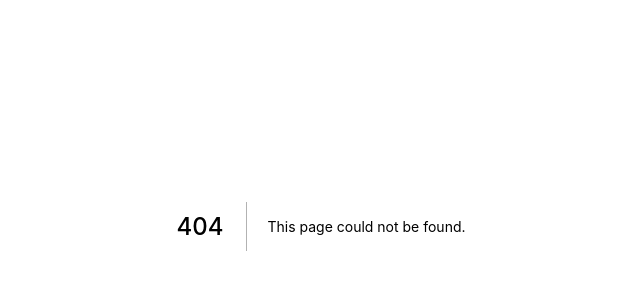
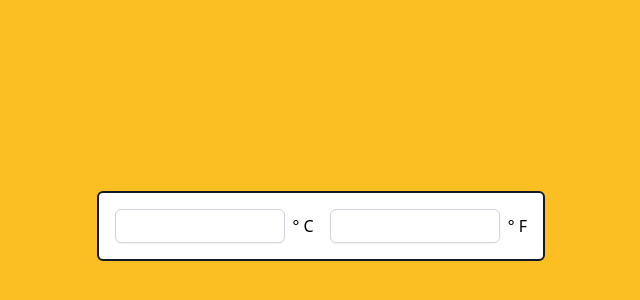
Before and after one commit to mohamedmagdy17593/useReducer-7gui, a Next.js app: page /temperature-converter in a window 1280 px wide. Before the commit this address had no page. Shown: the part 174-474 px from the top of the page, without its empty margins (319-959 px from the left). Built offline with nearby package versions, Linux system fonts and the light colour scheme.

Commit message:
add temperature-converter

```diff
--- /dev/null
+++ b/src/pages/temperature-converter.tsx
@@ -0,0 +1,92 @@
+import React, { useReducer } from 'react';
+import Input from '../modules/common/Input/Input';
+import Layout from '../modules/common/Layout/Layout';
+
+type State = {
+  C: string;
+  F: string;
+};
+
+type Action =
+  | {
+      type: 'C';
+      value: string;
+    }
+  | {
+      type: 'F';
+      value: string;
+    };
+
+const baseState = {
+  C: '',
+  F: '',
+};
+
+function TemperatureConverter() {
+  let [state, dispatch] = useReducer((state: State, action: Action) => {
+    switch (action.type) {
+      case 'C': {
+        let C = action.value;
+        if (!C) {
+          return baseState;
+        }
+        return {
+          C,
+          F: round(+C * (9 / 5) + 32),
+        };
+      }
+      case 'F': {
+        let F = action.value;
+        if (!F) {
+          return baseState;
+        }
+        return {
+          C: round((+F - 32) * (5 / 9)),
+          F,
+        };
+      }
+    }
+  }, baseState);
+
+  let { C, F } = state;
+
+  return (
+    <Layout>
+      <div className="flex items-center space-x-4">
+        <div className="flex items-center space-x-2">
+          <Input
+            type="number"
+            value={C}
+            onChange={(e) => {
+              dispatch({
+                type: 'C',
+                value: e.target.value,
+              });
+            }}
+          ></Input>
+          <span className="flex-shrink-0">&deg; C</span>
+        </div>
+
+        <div className="flex items-center space-x-2">
+          <Input
+            type="number"
+            value={F}
+            onChange={(e) => {
+              dispatch({
+                type: 'F',
+                value: e.target.value,
+              });
+            }}
+          ></Input>
+          <span className="flex-shrink-0">&deg; F</span>
+        </div>
+      </div>
+    </Layout>
+  );
+}
+
+function round(value: number): string {
+  return String(+value.toFixed(2));
+}
+
+export default TemperatureConverter;
```
